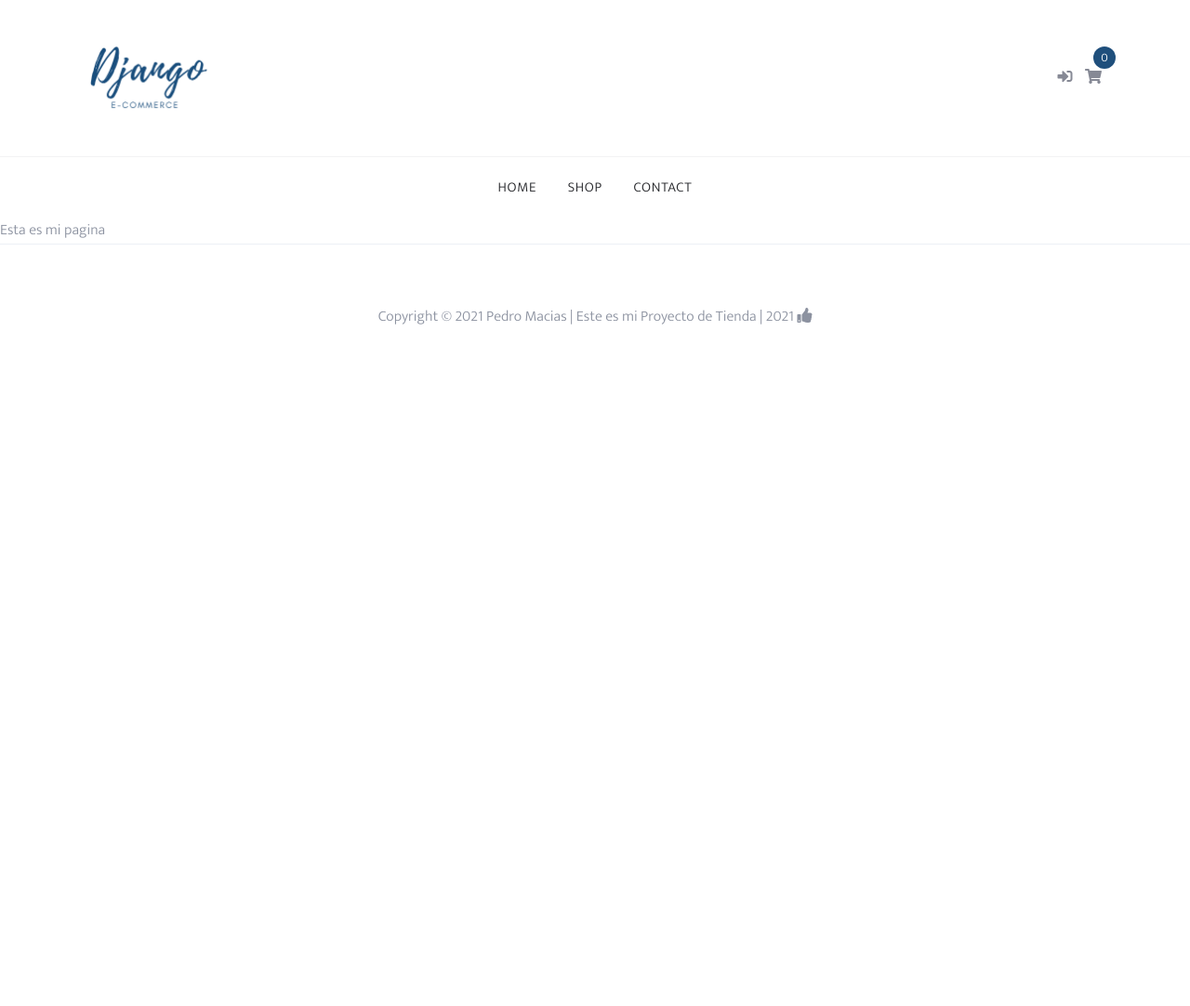
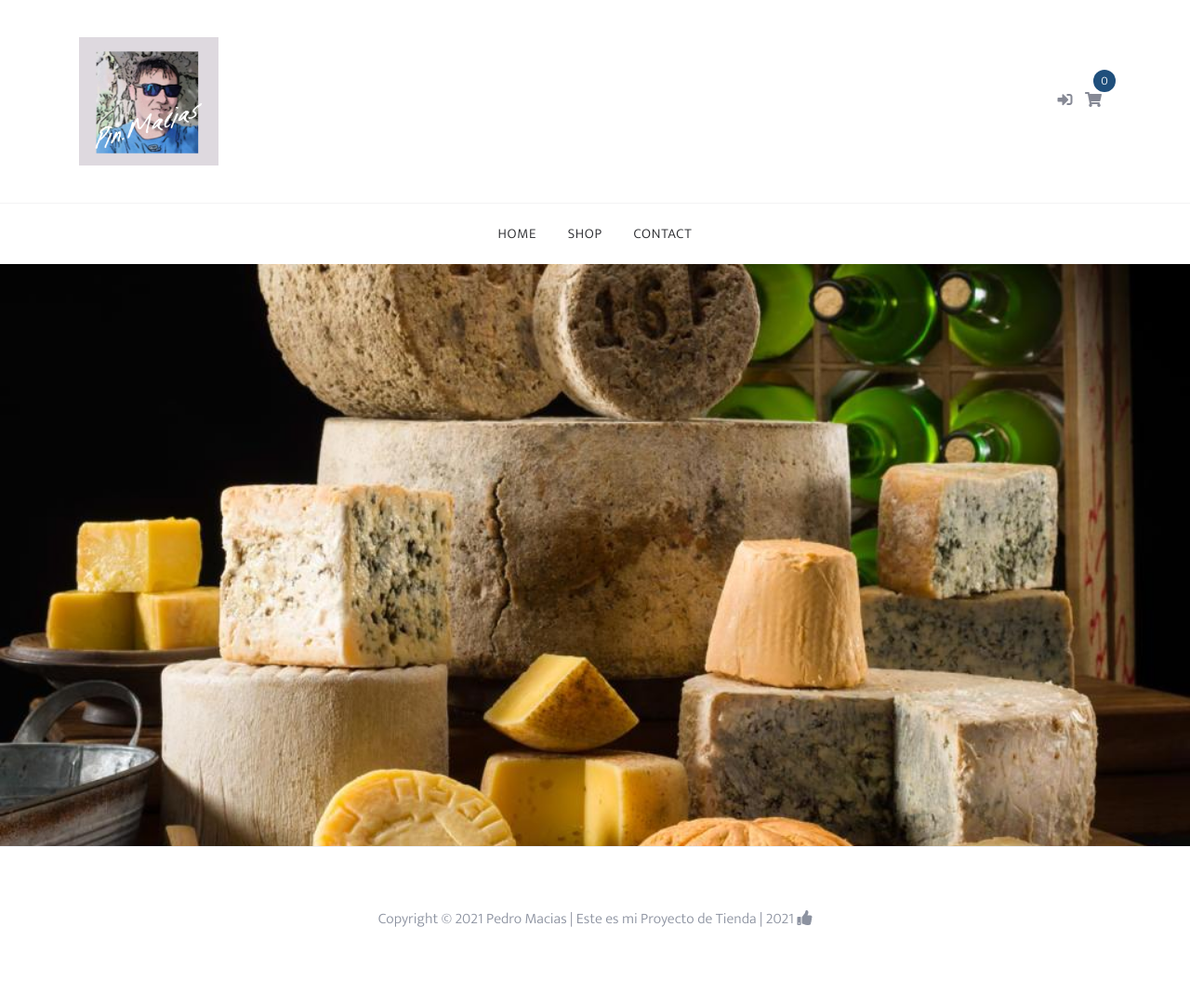
Before and after one commit to Pedro-Macias/Django_Tienda_Online, a Django app: page / in a window 1280 px wide. Shown: the whole page at 93% size. Before the commit the page ends 349 px from the top, so only its background shows below. Run offline with Django 3.2, Linux system fonts and the light colour scheme; some libraries are stand-ins or nearby versions.

Commit message:
crear la vista home y mejorarla

```diff
--- a/app/settings.py
+++ b/app/settings.py
@@ -45,6 +45,8 @@ INSTALLED_APPS = [
     'django.contrib.sessions',
     'django.contrib.messages',
     'django.contrib.staticfiles',
+
+    'core',
 ]
 
 MIDDLEWARE = [
--- a/templates/base.html
+++ b/templates/base.html
@@ -35,7 +35,7 @@
     <link rel="stylesheet" href="{% static 'css/aos.css' %}">
     <link rel="stylesheet" href="{% static 'css/style.css' %}">
     <link rel="stylesheet" href="https://cdnjs.cloudflare.com/ajax/libs/font-awesome/5.12.1/css/all.min.css"
-          integrity="sha256-mmgLkCYLUQbXn0B1SRqzHar6dCnv9oZFPEC1g1cwlkk=" crossorigin="anonymous"/>
+    integrity="sha256-mmgLkCYLUQbXn0B1SRqzHar6dCnv9oZFPEC1g1cwlkk=" crossorigin="anonymous"/>
 </head>
 
 <body>
@@ -48,7 +48,7 @@
                     <div class="col-6 col-md-8 mb-3 mb-md-0 col-md-4 order-1 order-md-2">
                         <div>
                             <a href="{% url 'home' %}">
-                                <img class="img-fluid" src="{% static 'images/logo.png' %}" style="max-width: 150px;"/>
+                                <img class="img-fluid" src="{% static 'images/logoPin.jpg' %}" style="max-width: 150px;"/>
                             </a>
                         </div>
                     </div>
--- a/templates/index.html
+++ b/templates/index.html
@@ -1,5 +1,14 @@
 {% extends 'base.html' %}
+<!--cargar archivos static-->
+{% load static %}
+{% block content %}
 
-{% block content %}
-Esta es mi pagina
+    <div class="site-blocks-cover" style="background-image: url({% static 'images/Portadaquesos.jpg' %});">
+        <div class='container'>
+            <div class='row'>
+                <div class='col-md pt-5 pt-md-0'>
+                </div>
+            </div>
+        </div>
+    </div>
 {% endblock content %}
```
Also changed, not shown: static/images/Portadaquesos.jpg (added), static/images/logoPin.jpg (added).
